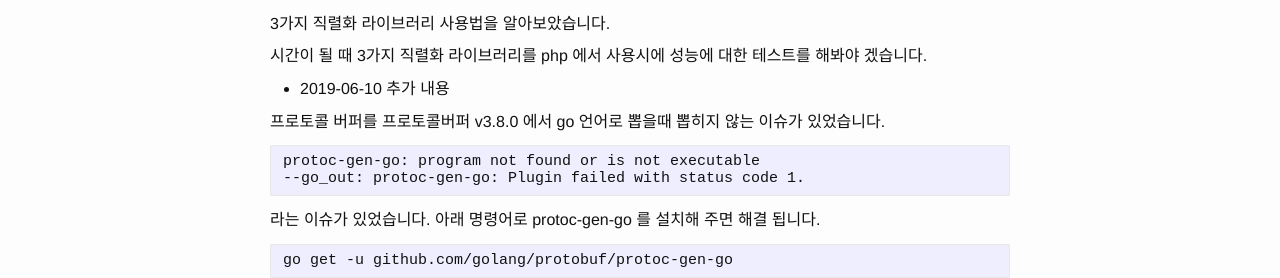
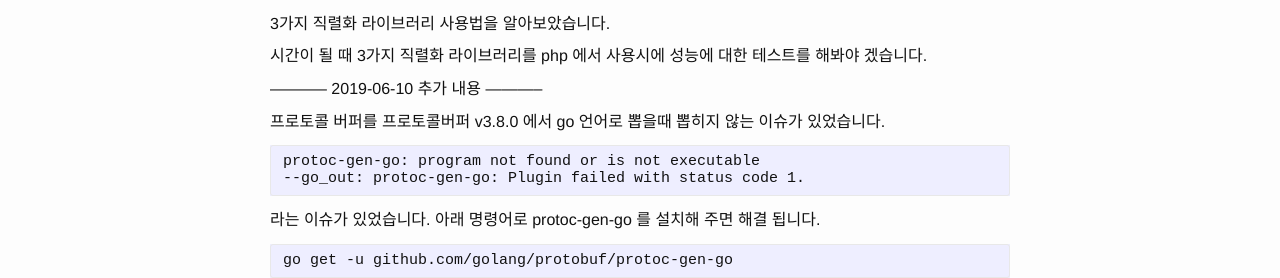
Before and after one commit to battlecook/battlecook.github.io, a Jekyll site: the page built from _posts/2018-01-21-how-to-use-flatbuffer-protobuffer-messagepack.md, in a window 1280 px wide and 900 px high, scrolled down 3030 px. Shown: the part 403-681 px from the top of the window. Built offline with Jekyll 4.4.1, drawn with Linux system fonts in a browser that asks for light colours; comment, search, counter and statistics services are not loaded.

Commit message:
protocolbuffer go 언어로 뽑을때 이슈추가

````diff
--- a/_posts/2018-01-21-how-to-use-flatbuffer-protobuffer-messagepack.md
+++ b/_posts/2018-01-21-how-to-use-flatbuffer-protobuffer-messagepack.md
@@ -204,13 +204,15 @@
 시간이 될 때 3가지 직렬화 라이브러리를 php 에서 사용시에 성능에 대한 테스트를 해봐야 겠습니다.
 
 
-+ 2019-06-10 추가 내용
+----------- 2019-06-10 추가 내용 -----------
 
 프로토콜 버퍼를 프로토콜버퍼 v3.8.0 에서 go 언어로 뽑을때 뽑히지 않는 이슈가 있었습니다.
+
 ```
 protoc-gen-go: program not found or is not executable
 --go_out: protoc-gen-go: Plugin failed with status code 1.
 ```
+
 라는 이슈가 있었습니다. 아래 명령어로 protoc-gen-go 를 설치해 주면 해결 됩니다.
 
 ```
````
